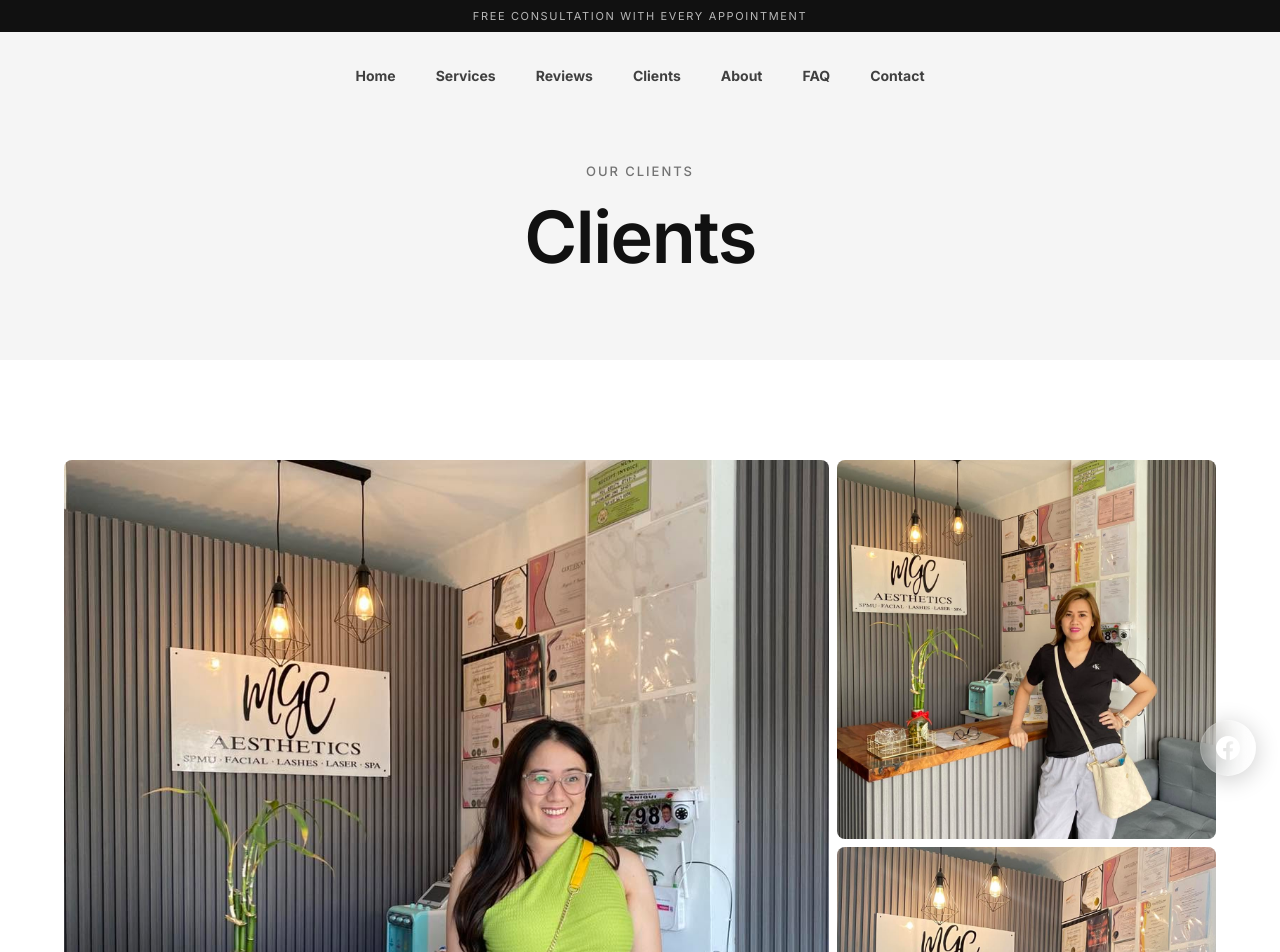
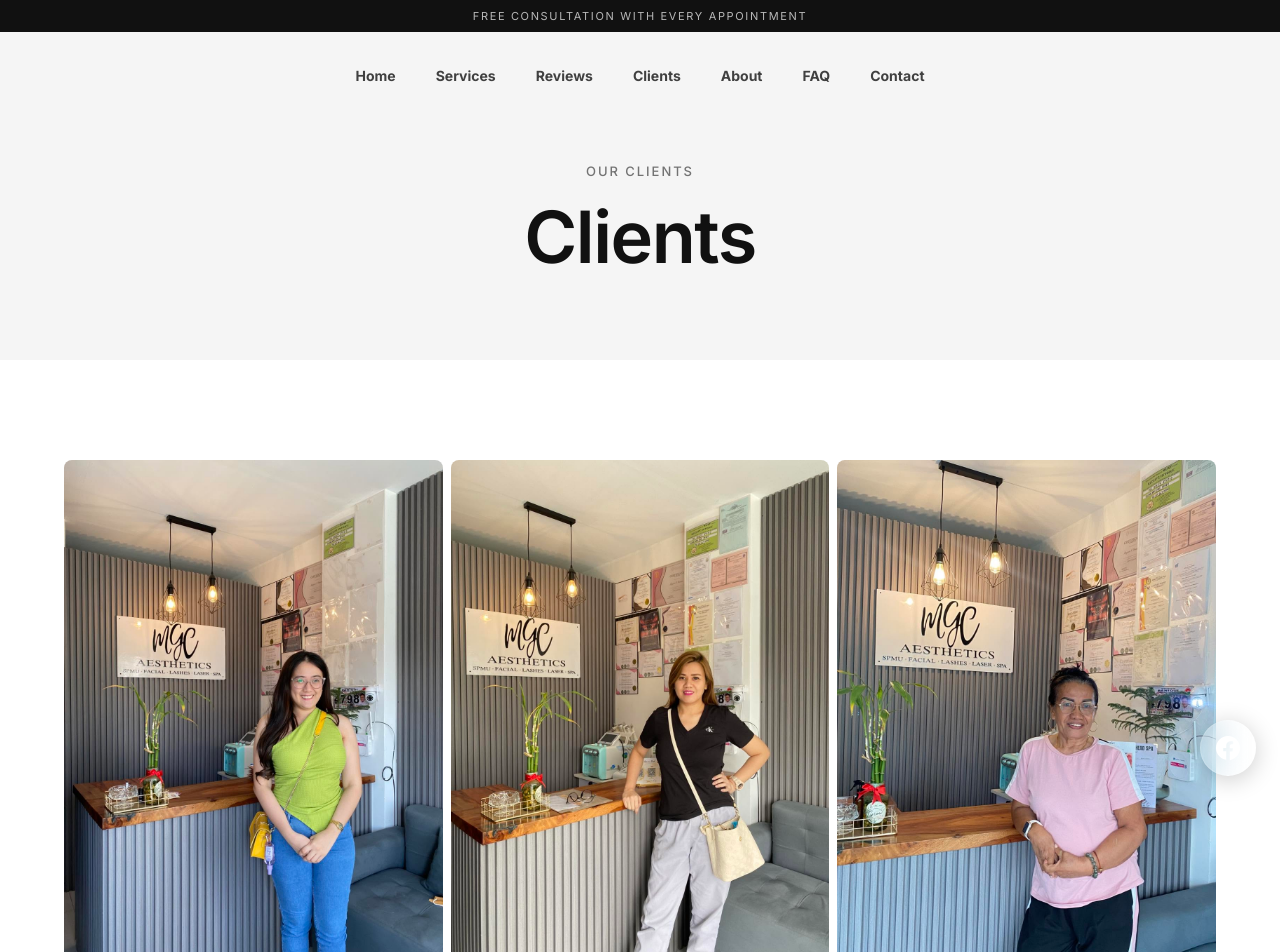
Before and after one commit to gallemarj/mgc-aesthetics, a Next.js app: page /clients in a window 1280 px wide. Shown: the top 952 px of the page. Built offline with nearby package versions, Linux system fonts and the light colour scheme.

Commit message:
Clients page: even-size tiles, paginated with show more + page number

```diff
--- a/app/clients/page.jsx
+++ b/app/clients/page.jsx
@@ -1,9 +1,16 @@
 "use client";
 
+import { useState } from "react";
 import Image from "next/image";
 import { galleryImages } from "@/lib/gallery";
 
+const PER_PAGE = 24;
+
 export default function ClientsPage() {
+  const [page, setPage] = useState(1);
+  const totalPages = Math.ceil(galleryImages.length / PER_PAGE);
+  const visible = galleryImages.slice(0, page * PER_PAGE);
+
   return (
     <div className="page">
       <section className="page-hero">
@@ -16,18 +23,34 @@ export default function ClientsPage() {
       <section className="section">
         <div className="container">
           <div className="grid">
-            {galleryImages.map((url, i) => (
-              <div key={i} className={`grid__item ${i % 5 === 0 ? "grid__item--featured" : ""}`}>
+            {visible.map((url) => (
+              <div key={url} className="grid__item">
                 <div className="grid__image">
                   <Image src={url} alt="Client photo" fill sizes="33vw" loading="lazy" />
                 </div>
               </div>
             ))}
           </div>
+
+          <div className="clients-pagination">
+            <p className="clients-pagination__info">
+              Page {page} of {totalPages}
+            </p>
+            {page < totalPages ? (
+              <button
+                className="btn btn--outline"
+                onClick={() => setPage((p) => p + 1)}
+              >
+                Show more
+              </button>
+            ) : (
+              <p className="clients-pagination__done">
+                All {galleryImages.length} clients shown
+              </p>
+            )}
+          </div>
         </div>
       </section>
-
-
     </div>
   );
 }
--- a/app/globals.css
+++ b/app/globals.css
@@ -588,7 +588,7 @@ label {
         }
 
         .grid__item {
-          aspect-ratio: 1;
+          aspect-ratio: 3 / 4;
           overflow: hidden;
           border-radius: 8px;
         }
@@ -613,6 +613,20 @@ label {
 
         .grid__item:hover .grid__image {
           transform: scale(1.05);
+        }
+
+        .clients-pagination {
+          display: flex;
+          flex-direction: column;
+          align-items: center;
+          gap: 16px;
+          margin-top: 48px;
+        }
+
+        .clients-pagination__info,
+        .clients-pagination__done {
+          font-size: 13px;
+          color: var(--gray-500);
         }
 
         @media (max-width: 768px) {
```
